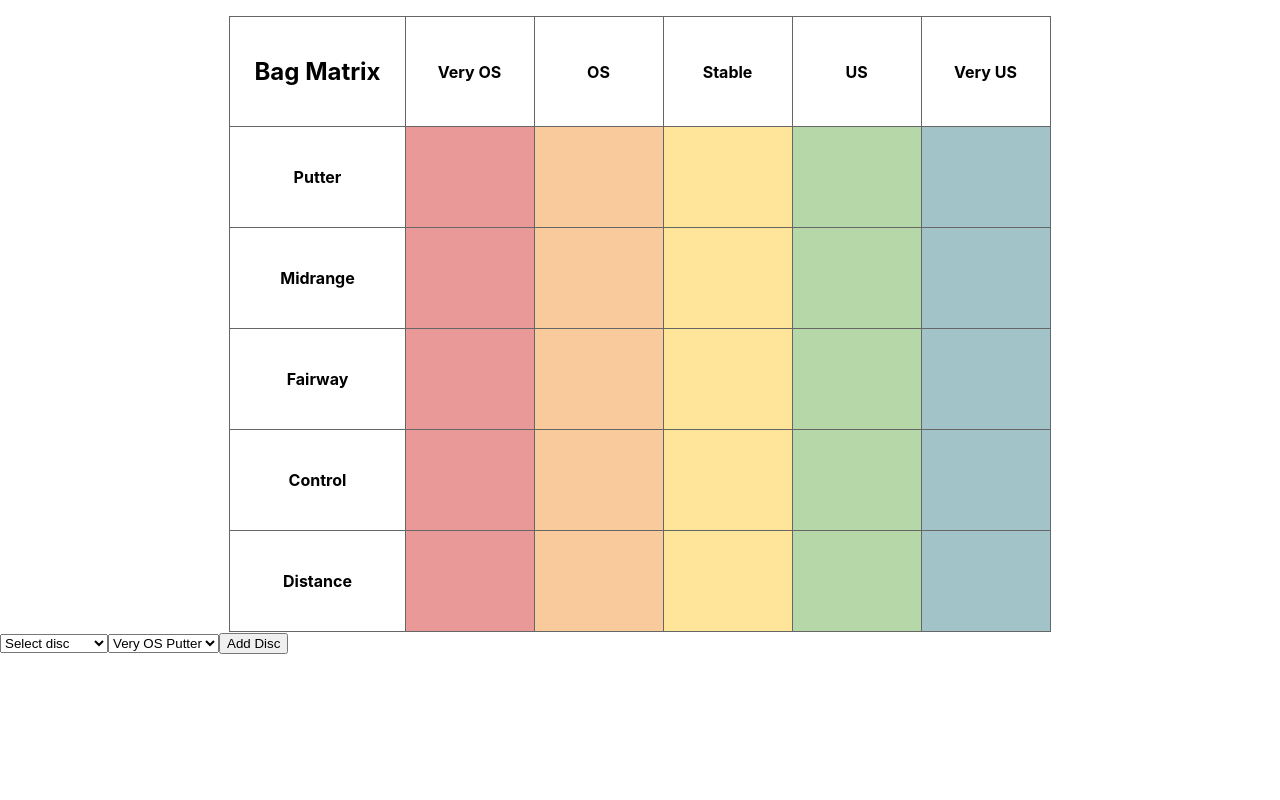
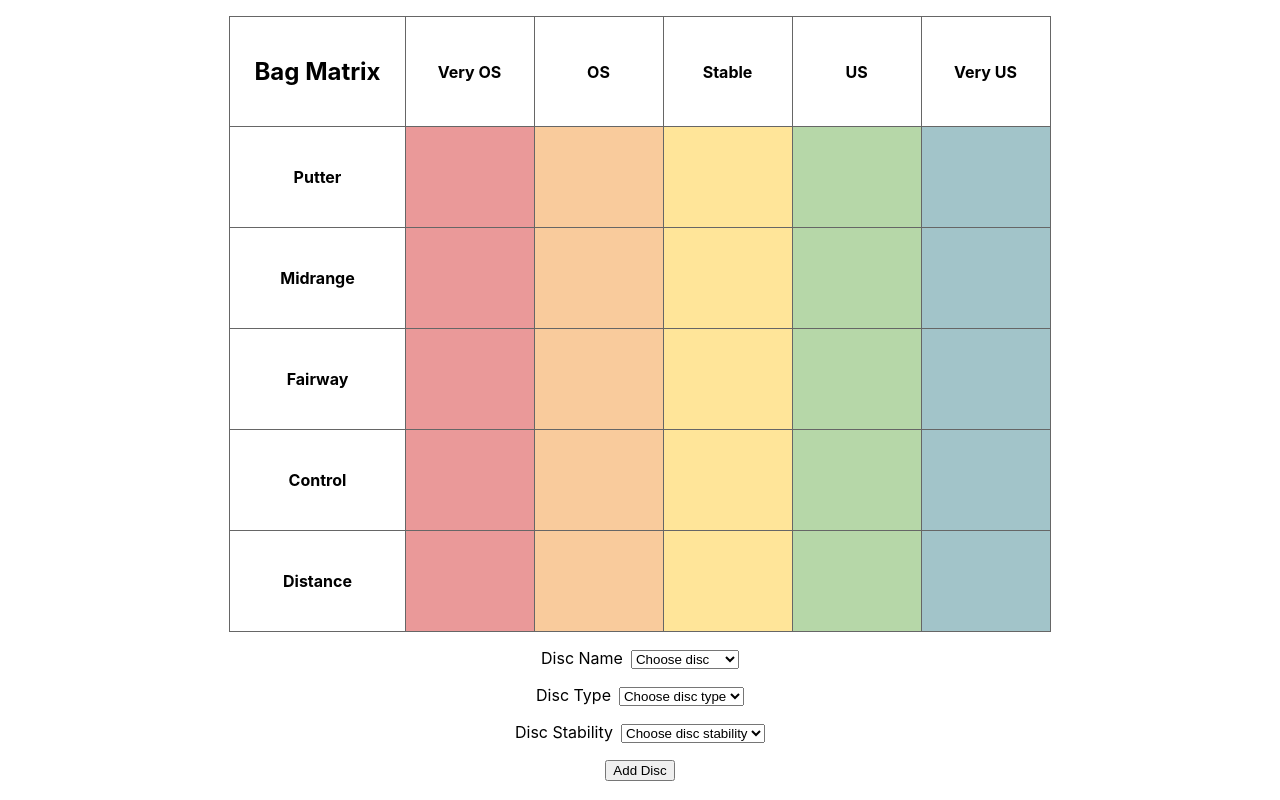
Before and after one commit to ducks/bag-builder, a React (Create React App) app: page / in a window 1280 px wide. Built offline with nearby package versions, Linux system fonts and the light colour scheme.

Commit message:
add select component, passing state up correctly, rough styling

```diff
--- a/src/App.css
+++ b/src/App.css
@@ -34,3 +34,20 @@ td:nth-of-type(4) {
 td:nth-of-type(5) {
   background: #a2c4c9;
 }
+
+form {
+  margin: 1rem auto 0 auto;
+  text-align: center;
+}
+
+.form-group {
+  margin-bottom: 1rem;
+}
+
+label {
+  margin-right: 0.5rem;
+}
+
+p {
+  margin-top: 0;
+}
--- a/src/App.js
+++ b/src/App.js
@@ -9,6 +9,11 @@ class App extends Component {
     super(props);
 
     this.state = {
+      "form": {
+        "name": '',
+        "type": '',
+        "stability": ''
+      },
       "selectedDiscs": {
         "putters": {
           "vos": [],
@@ -23,14 +28,69 @@ class App extends Component {
           "stable": [],
           "us": [],
           "vus": []
+        },
+        "fairway": {
+          "vos": [],
+          "os": [],
+          "stable": [],
+          "us": [],
+          "vus": []
+        },
+        "control": {
+          "vos": [],
+          "os": [],
+          "stable": [],
+          "us": [],
+          "vus": []
+        },
+        "distance": {
+          "vos": [],
+          "os": [],
+          "stable": [],
+          "us": [],
+          "vus": []
         }
       }
     };
+
+    this.handleChange = this.handleChange.bind(this);
+    this.handleSubmit = this.handleSubmit.bind(this);
   }
 
-  listDiscs = () => {
+  handleChange(event) {
+    const name = event.target.name;
+    const value = event.target.value;
 
-  };
+    this.setState(updater => ({
+      form: {
+        ...updater.form,
+        [name]: value,
+      }
+    }));
+  }
+
+  handleSubmit(event) {
+    const name = this.state.form.name;
+    const type = this.state.form.type;
+    const stability = this.state.form.stability;
+
+    this.setState(updater => ({
+      selectedDiscs: {
+        ...updater.selectedDiscs,
+        [type]: {
+          ...updater.selectedDiscs[type],
+          [stability]: [
+            ...updater.selectedDiscs[type][stability],
+            name
+          ]
+        }
+      }
+    }), () => {
+      alert('disc selected');
+    });
+
+    event.preventDefault();
+  }
 
   render() {
     return (
@@ -40,7 +100,10 @@ class App extends Component {
         <main>
           <Grid
             selectedDiscs={ this.state.selectedDiscs } />
-          <DiscOptions />
+          <DiscOptions
+            form={ this.state.form }
+            handleSubmit={ this.handleSubmit }
+            handleChange={ this.handleChange } />
         </main>
       </div>
     );
--- a/src/Cells.js
+++ b/src/Cells.js
@@ -2,11 +2,15 @@ import React from 'react';
 
 class Cell extends React.Component {
   render() {
-    return (
-      <td className="cell">
-        { this.props.value }
-      </td>
-    );
+    let rows = [];
+
+    if (this.props.value) {
+      this.props.value.forEach((v) => (
+        rows.push(<p key={ v }>{ v }</p>)
+      ));
+    }
+
+    return <td className="cell">{ rows }</td>;
   }
 }
 
--- a/src/DiscOptions.js
+++ b/src/DiscOptions.js
@@ -2,16 +2,9 @@ import React from "react";
 
 import brands from './disc-list.json';
 import Discs from './Discs';
+import Select from './Select';
 
 class DiscOptions extends React.Component {
-  constructor(props) {
-    super(props);
-    this.state = { value: '' };
-
-    this.handleChange = this.handleChange.bind(this);
-    this.handleSubmit = this.handleSubmit.bind(this);
-  }
-
   getDiscs(brands) {
     let allDiscs = [];
 
@@ -28,38 +21,56 @@ class DiscOptions extends React.Component {
     return allDiscs;
   }
 
-  handleChange(event) {
-    this.setState({
-      type: event.target.type,
-      value: event.target.value
-    });
-  }
-
-  handleSubmit(event) {
-    alert('disc selected');
-    event.preventDefault();
-  }
-
   render() {
     const discs = this.getDiscs(brands);
 
     const options = discs.map((disc, i) => (
-      <option key={ i } value={ disc }>{ disc }</option>
+      { title: disc, value: disc }
     ));
 
+    const types = [
+      { title: 'Putter', value: 'putters' },
+      { title: 'Midrange', value: 'midranges' },
+      { title: 'Fairway', value: 'fairway' },
+      { title: 'Control', value: 'control' },
+      { title: 'Distance', value: 'distance' }
+    ];
+
+    const stabilities = [
+      { title: "Very Overstable", value: "vos" },
+      { title: "Overstable", value: "os" },
+      { title: "Stable", value: "stable" },
+      { title: "Understable", value: "us" },
+      { title: "Very Understable", value: "vus" },
+    ];
+
     return (
-      <form name="discOptions" onSubmit={ this.handleSubmit }>
-        <select
-          value={ this.state.value }
-          onChange={ this.handleChange }>
-          <option value="">Select disc</option>
-          { options }
-        </select>
-        <select
-          value={ this.state.discType }
-          onChange={ this.handleChange }>
-          <option value="putter.vos">Very OS Putter</option>
-        </select>
+      <form
+        onSubmit={ this.props.handleSubmit }>
+        <Select
+          title = { 'Disc Name' }
+          value = { this.props.form.name }
+          name = { 'name' }
+          options = { options }
+          placeholder = { 'Choose disc' }
+          handleChange={ this.props.handleChange }>
+        </Select>
+        <Select
+          title = { 'Disc Type' }
+          value = { this.props.form.type }
+          name = { 'type' }
+          options = { types }
+          placeholder = { 'Choose disc type' }
+          handleChange={ this.props.handleChange }>
+        </Select>
+        <Select
+          title = { 'Disc Stability' }
+          value = { this.props.form.stability }
+          name = { 'stability' }
+          options = { stabilities }
+          placeholder = { 'Choose disc stability' }
+          handleChange={ this.props.handleChange }>
+        </Select>
         <button type="submit">Add Disc</button>
       </form>
     )
--- a/src/Grid.js
+++ b/src/Grid.js
@@ -3,9 +3,11 @@ import Cell from './Cells';
 
 class Grid extends React.Component {
   renderCell(value) {
+    const disc = value;
+
     return (
       <Cell
-        value={ this.props.selectedDiscs.value } />
+        value={ disc } />
     )
   }
 
@@ -26,43 +28,43 @@ class Grid extends React.Component {
         <tbody>
           <tr>
             <th>Putter</th>
-            { this.renderCell("putter.vos") }
-            { this.renderCell("putter.os") }
-            { this.renderCell("putter.stable") }
-            { this.renderCell("putter.us") }
-            { this.renderCell("putter.vus") }
+            { this.renderCell(this.props.selectedDiscs.putters.vos) }
+            { this.renderCell(this.props.selectedDiscs.putters.os) }
+            { this.renderCell(this.props.selectedDiscs.putters.stable) }
+            { this.renderCell(this.props.selectedDiscs.putters.us) }
+            { this.renderCell(this.props.selectedDiscs.putters.vus) }
           </tr>
           <tr>
             <th>Midrange</th>
-            { this.renderCell("midrange.vos") }
-            { this.renderCell("midrange.os") }
-            { this.renderCell("midrange.stable") }
-            { this.renderCell("midrange.us") }
-            { this.renderCell("midrange.vus") }
+            { this.renderCell(this.props.selectedDiscs.midranges.vos) }
+            { this.renderCell(this.props.selectedDiscs.midranges.os) }
+            { this.renderCell(this.props.selectedDiscs.midranges.stable) }
+            { this.renderCell(this.props.selectedDiscs.midranges.us) }
+            { this.renderCell(this.props.selectedDiscs.midranges.vus) }
           </tr>
           <tr>
             <th>Fairway</th>
-            { this.renderCell("fairway.vos") }
-            { this.renderCell("fairway.os") }
-            { this.renderCell("fairway.stable") }
-            { this.renderCell("fairway.us") }
-            { this.renderCell("fairway.vus") }
+            { this.renderCell(this.props.selectedDiscs.fairway.vos) }
+            { this.renderCell(this.props.selectedDiscs.fairway.os) }
+            { this.renderCell(this.props.selectedDiscs.fairway.stable) }
+            { this.renderCell(this.props.selectedDiscs.fairway.us) }
+            { this.renderCell(this.props.selectedDiscs.fairway.vus) }
           </tr>
           <tr>
             <th>Control</th>
-            { this.renderCell("control.vos") }
-            { this.renderCell("control.os") }
-            { this.renderCell("control.stable") }
-            { this.renderCell("control.us") }
-            { this.renderCell("control.vus") }
+            { this.renderCell(this.props.selectedDiscs.control.vos) }
+            { this.renderCell(this.props.selectedDiscs.control.os) }
+            { this.renderCell(this.props.selectedDiscs.control.stable) }
+            { this.renderCell(this.props.selectedDiscs.control.us) }
+            { this.renderCell(this.props.selectedDiscs.control.vus) }
           </tr>
           <tr>
             <th>Distance</th>
-            { this.renderCell("distance.vos") }
-            { this.renderCell("distance.os") }
-            { this.renderCell("distance.stable") }
-            { this.renderCell("distance.us") }
-            { this.renderCell("distance.vus") }
+            { this.renderCell(this.props.selectedDiscs.distance.vos) }
+            { this.renderCell(this.props.selectedDiscs.distance.os) }
+            { this.renderCell(this.props.selectedDiscs.distance.stable) }
+            { this.renderCell(this.props.selectedDiscs.distance.us) }
+            { this.renderCell(this.props.selectedDiscs.distance.vus) }
           </tr>
         </tbody>
       </table>
--- /dev/null
+++ b/src/Select.js
@@ -0,0 +1,26 @@
+import React from 'react';
+
+const Select = (props) => {
+  return (
+    <div className="form-group">
+      <label htmlFor={ props.name }> { props.title }</label>
+      <select
+        name={ props.name }
+        defaultValue={ props.value }
+        onChange={ props.handleChange.bind(this) }>
+        <option value="" disabled>{ props.placeholder }</option>
+        { props.options.map(option => {
+          return (
+            <option
+              key={ option.title }
+              value={ option.value }
+              label={ option.title }>{ option.title }
+            </option>
+          );
+        })}
+      </select>
+    </div>
+  )
+}
+
+export default Select;
```
